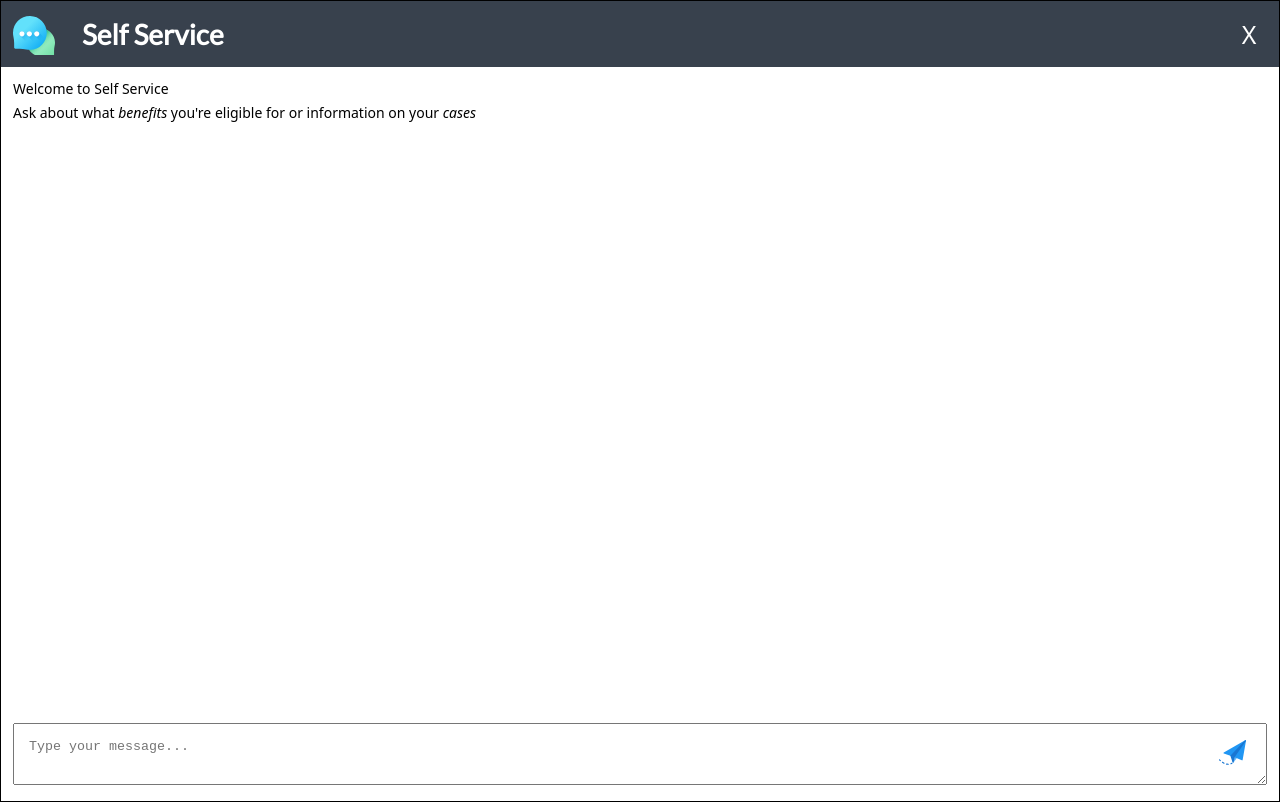
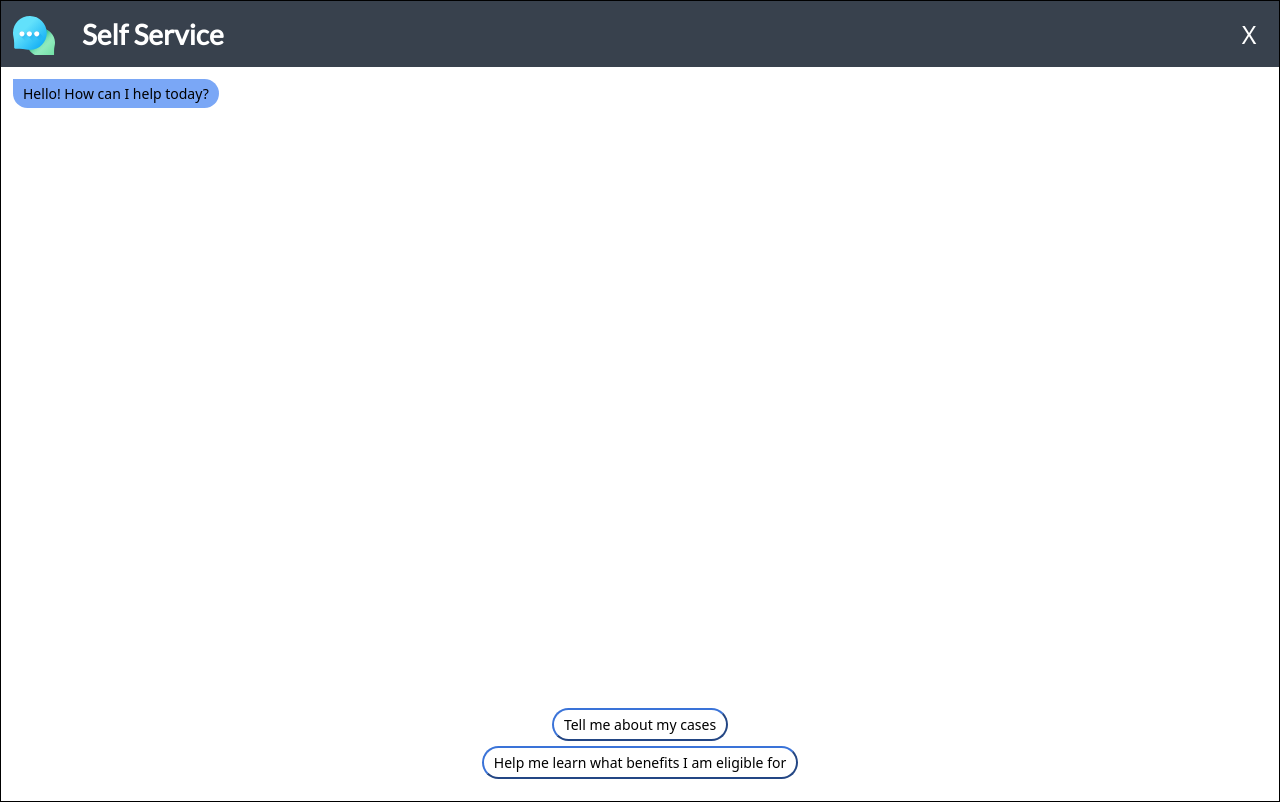
Before and after one commit to DTS-STN/ServicePrototypeChatbot, a React (Create React App) app: page / in a window 1280 px wide. Both pictures are taken after a click on the button 1230 px from the left and 750 px from the top of the page. Built offline with nearby package versions, Linux system fonts and the light colour scheme.

Commit message:
Moving to buttons

```diff
--- a/src/App.js
+++ b/src/App.js
@@ -15,7 +15,7 @@ function App() {
       {active ? (
         <>
           <Header close={buttonClick}/>
-          <Body />
+          <Body close={buttonClick} />
         </>
       ) : (
         <button onClick={buttonClick}>
--- a/src/Components/Body/body.scss
+++ b/src/Components/Body/body.scss
@@ -13,6 +13,21 @@
     margin-bottom: 10px;
     overflow: hidden;
 
+    .message {
+      background-color: $color-light-blue;
+      padding: 5px 10px;
+      border-radius: 30px;
+      border-top-left-radius: 0;
+      width: auto;
+      display: inline-block;
+
+      &.user {
+        background-color: $color-yellow;
+        border-radius: 30px;
+        border-top-right-radius: 0;
+      }
+    }
+
     p {
       margin-block-start: 0;
       margin-block-end: 5px;
@@ -23,6 +38,27 @@
       width: 100%;
       height: 100%;
       overflow-y: scroll;
+      justify-content: center;
+
+      &__answers {
+        display: flex;
+        flex-wrap: wrap;
+        justify-content: center;
+        align-items: center;
+
+        button {
+          max-width: 40%;
+          min-width: 20%;
+        }
+      }
+    }
+
+    button {
+      background-color: $color-white;
+      padding: 5px 10px;
+      border-color: $color-blue;
+      border-radius: 40px;
+      margin: 5px;
     }
   }
   &__inputContainer {
--- a/src/Components/Body/index.js
+++ b/src/Components/Body/index.js
@@ -2,7 +2,7 @@ import React from "react";
 import { ReactComponent as Arrow } from "../../assets/images/email.svg";
 import "./body.scss";
 
-function Body() {
+function Body({ close }) {
   const [text, setText] = React.useState("");
   const [messages, setMessages] = React.useState([]);
   const [data, setData] = React.useState(undefined);
@@ -30,23 +30,18 @@ function Body() {
 
   const checkExpectedAnswers = (givenAnswer) => {
     const hasAnswer = questionTriggerText.find(
-      (triggerText) => givenAnswer === triggerText.answer
+      (triggerText) => givenAnswer === triggerText.value
     );
     if (hasAnswer) return hasAnswer;
     return false;
   };
 
   const send = () => {
-    let currentMessages = messages;
-
+    let currentMessages = [];
     const uniq = new Date().getTime();
 
-    const messageText = <p key={uniq}>{text}</p>;
-
-    currentMessages.push({ user: true, text: messageText });
     if (questionsActive) {
       setText("");
-      setMessages([...currentMessages]);
       const expectedAnswer = checkExpectedAnswers(text);
 
       if (expectedAnswer) {
@@ -54,63 +49,94 @@ function Body() {
           ...answers,
           [expectedAnswer.questionId]: expectedAnswer.value,
         });
+
+        console.log(expectedAnswer);
+        const messageText = (
+          <p className="user message" key={uniq}>
+            {expectedAnswer.text}
+          </p>
+        );
+        currentMessages.push({ user: true, text: messageText });
+        setMessages((prevMessages) => [...prevMessages, ...currentMessages]);
+
         addQuestionsToChat(questions, questionNumber);
       } else {
         currentMessages.push({
           user: false,
-          text: "I didn't recognize that answer",
+          text: <p className="message">"I didn't recognize that answer"</p>,
         });
-        setMessages([...currentMessages]);
+        setMessages((prevMessages) => [...prevMessages, ...currentMessages]);
         addQuestionsToChat(questions, questionNumber - 1);
       }
     } else {
       if (text.includes("cases")) {
+        const messageText = (
+          <p className="user message" key={uniq}>
+            I would like to see the status of my cases please.
+          </p>
+        );
+        currentMessages.push({ user: true, text: messageText });
         window.top.postMessage("ready", "*");
         setCases(true);
+        setMessages((prevMessages) => [...prevMessages, ...currentMessages]);
       } else if (text.includes("benefits") || text.includes("benefit")) {
         setBenefits(true);
         window.top.postMessage("ready", "*");
+        setMessages((prevMessages) => [...prevMessages, ...currentMessages]);
       } else if (text === "clear") {
         currentMessages = [];
+        setMessages([]);
       }
       setText("");
-      setMessages([...currentMessages]);
     }
   };
 
   const addCasesToChat = (chatCases) => {
-    const currentMessages = [...messages];
+    const currentMessages = [];
 
     if (chatCases.length > 0) {
       chatCases.forEach((c, index) => {
         currentMessages.push({
           user: false,
-          text: `#${c.reference} ${c.status}`,
+          text: (
+            <p className="message">
+              {`Your `}
+              <span style={{ fontWeight: "bold" }}>{c.type}</span>
+              {` application is still `}
+              <span style={{ fontWeight: "bold" }}>{c.status}</span>
+              {` by one of our processing agents. In case you are interested in following up, the `}
+              <span
+                style={{ fontWeight: "bold" }}
+              >{`case reference number is ${c.reference}`}</span>
+            </p>
+          ),
         });
       });
-      setMessages(currentMessages);
-      // setCases(cases);
+      setMessages((prevMessages) => [...prevMessages, ...currentMessages]);
     } else {
       currentMessages.push({
         user: false,
-        text: "No Cases found",
+        text: <p className="message">No Cases found</p>,
       });
-      setMessages(currentMessages);
+      setMessages((prevMessages) => [...prevMessages, ...currentMessages]);
     }
 
     setCases(false);
+    sendFollowUp();
   };
 
   const addQuestionsToChat = (chatQuestions, number = 0) => {
-    const currentMessages = [...messages];
+    const currentMessages = [];
     if (chatQuestions.length > number) {
+      if (number === 0) {
               currentMessages.push({
         user: false,
-        text: chatQuestions[number].text,
+        text: <p className="message">Ok great! Let's start by getting to you know a bit.</p>,
       });
+      }
       currentMessages.push({
         user: false,
-        text: <div />,
+        text: <p className="message">{chatQuestions[number].text}</p>,
       });
 
       const answers = [];
@@ -120,23 +146,28 @@ function Body() {
           answer: `${j}`,
           value: chatQuestions[number].answers[j].id,
           questionId: chatQuestions[number].value,
+          text: chatQuestions[number].answers[j].text,
         });
         answers.push(
-          <span>{` [ ${j} ] ${chatQuestions[number].answers[j].text} `}</span>
+          <button
+            onClick={() => {
+              setText(chatQuestions[number].answers[j].id);
+            }}
+          >{`${chatQuestions[number].answers[j].text} `}</button>
         );
       }
 
       currentMessages.push({
         user: false,
         text: (
-          <div style={{ display: "grid", gridTemplateColumns: "1fr 1fr" }}>
+          <div className="body__textContainer__messages__answers">
             {answers.map((answer) => answer)}
           </div>
         ),
       });
       setQuestionTriggerText(triggerText);
       setQuestionNumber(number + 1);
-      setMessages(currentMessages);
+      setMessages((prevMessages) => [...prevMessages, ...currentMessages]);
 
       if (number === 0) {
         setBenefits(false);
@@ -145,47 +176,49 @@ function Body() {
     } else if (chatQuestions.length === number) {
       currentMessages.push({
         user: false,
-        text: "Checking benefits",
+        text: <p className="message">Checking benefits</p>,
       });
-      setMessages(currentMessages);
+      setMessages((prevMessages) => [...prevMessages, ...currentMessages]);
       setQuestionsActive(false);
       setCheckEligible(true);
     } else {
       currentMessages.push({
         user: false,
-        text: "No eligible benefits found",
+        text: <p className="message">No eligible benefits found</p>,
       });
-      setMessages(currentMessages);
+      setMessages((prevMessages) => [...prevMessages, ...currentMessages]);
     }
   };
 
   const addBenefitsToChat = (chatBenefits) => {
-    const currentMessages = [...messages];
+    const currentMessages = [];
 
-    if (chatBenefits.length > 0) {
+    if (chatBenefits && chatBenefits.length > 0) {
       currentMessages.push({
         user: false,
-        text: "You qualify for:",
+        text: <p className="message">You qualify for:</p>,
       });
       chatBenefits.forEach((c) => {
         const hasBenefit = benefitsList.find((benefit) => benefit.id === c);
         if (hasBenefit) {
           currentMessages.push({
             user: false,
-            text: hasBenefit.title,
+            text: <p className="message">{hasBenefit.title}</p>,
           });
         }
       });
 
-      setMessages(currentMessages);
+      setMessages((prevMessages) => [...prevMessages, ...currentMessages]);
       // setCases(cases);
     } else {
       currentMessages.push({
         user: false,
-        text: "No Cases found",
+        text: <p className="message">No eligible benefits found</p>,
       });
-      setMessages(currentMessages);
+      setMessages((prevMessages) => [...prevMessages, ...currentMessages]);
     }
+
+    sendFollowUp();
   };
 
   const messageListener = (event) => {
@@ -232,6 +265,7 @@ function Body() {
           addCasesToChat(casesJSON.cases);
         } catch (e) {
           console.log("Case error", e);
+          addCasesToChat([]);
         }
       } else if (benefits) {
         try {
@@ -287,9 +321,13 @@ function Body() {
       window.top.postMessage("ready", "*");
     }
 
+    if (text !== "") {
+      send();
+    }
+
     return () => window.removeEventListener("message", messageListener);
     // eslint-disable-next-line react-hooks/exhaustive-deps
-  }, [cases, benefits, checkEligible]);
+  }, [cases, benefits, checkEligible, text]);
 
   const AlwaysScrollToBottom = () => {
     const elementRef = React.useRef();
@@ -297,23 +335,87 @@ function Body() {
     return <div ref={elementRef} />;
   };
 
+  const sendFollowUp = () => {
+    const currentMessages = [];
+
+    const followUp = (
+      <>
+        <p className="message">Is there anything else I can help you with?</p>
+        <p>
+          <button
+            onClick={() => {
+              setText("clear");
+            }}
+          >
+            Yes, please!
+          </button>{" "}
+          <button
+            onClick={() => {
+              close();
+            }}
+          >
+            No, that's all for now
+          </button>
+        </p>
+      </>
+    );
+
+    currentMessages.push({
+      user: false,
+      text: followUp,
+    });
+
+    setMessages((prevMessages) => [...prevMessages, ...currentMessages]);
+  };
+
   return (
     <main className="body">
       <div className="body__textContainer">
         {messages.length === 0 && (
-          <>
-            <p>Welcome to Self Service</p>
-            <p>
-              Ask about what{" "}
-              <span style={{ fontStyle: "italic" }}>benefits</span> you're
-              eligible for or information on your{" "}
-              <span style={{ fontStyle: "italic" }}>cases</span>
-            </p>
-          </>
+          <div
+            style={{
+              display: "flex",
+              flexDirection: "column",
+              justifyContent: "space-between",
+              height: "100%",
+            }}
+          >
+            <div>
+              <p className="message">Hello! How can I help today?</p>
+            </div>
+            <div
+              style={{
+                display: "flex",
+                flexDirection: "column",
+                justifyContent: "center",
+              }}
+            >
+              <button
+                style={{
+                  margin: "auto",
+                }}
+                onClick={() => {
+                  setText("Tell me about my cases");
+                }}
+              >
+                Tell me about my cases
+              </button>
+              <button
+                style={{
+                  margin: "auto",
+                  marginTop: "5px",
+                }}
+                onClick={() => {
+                  setText("Help me learn what benefits I am eligible for");
+                }}
+              >
+                Help me learn what benefits I am eligible for
+              </button>
+            </div>
+          </div>
         )}
+        {messages.length > 0 && (
           <div className="body__textContainer__messages">
-          {messages.length > 0 && (
-            <>
             {messages.map((message, index) =>
               !message.user ? (
                 <div key={`${index}${index}`}>{message.text}</div>
@@ -327,11 +429,10 @@ function Body() {
               )
             )}
             <AlwaysScrollToBottom />
-            </>
+          </div>
         )}
       </div>
-      </div>
-      <div className="body__inputContainer">
+      {/* <div className="body__inputContainer">
         <textarea
           type="textarea"
           placeholder="Type your message..."
@@ -346,7 +447,7 @@ function Body() {
         <button className="body__inputContainer__arrow" onClick={send}>
           <Arrow />
         </button>
-      </div>
+      </div> */}
     </main>
   );
 }
```
Also changed, not shown: src/styles/base/color.scss (+6 -4 lines), 1 other file (tests, documents, lock files or other folders). Lines whose indentation alone changed are shown as unchanged.
